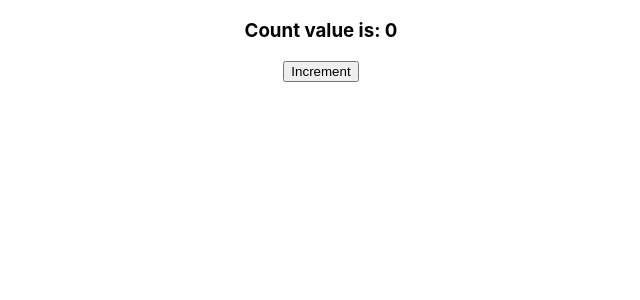
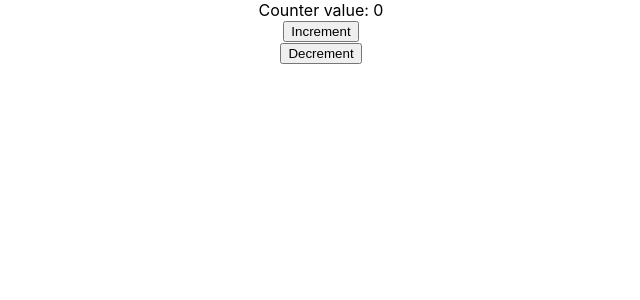
Before and after one commit to NinjaTeknik/First-React-App, a React (Create React App) app: page / in a window 1280 px wide. Shown: the top 300 px of the page, without its empty margins (319-959 px from the left). Built offline with nearby package versions, Linux system fonts and the light colour scheme.

Commit message:
Added: Use of State in functional component

```diff
--- a/src/App.js
+++ b/src/App.js
@@ -4,6 +4,7 @@
 //import Message from './components/Message';
 //import Profile from './components/Profile';
 import Counter from './components/Counter';
+import FunctionalCounter from './components/FunctionalCounter';
 //import Resume from './components/Resume';
 //import FunctionEvent from './components/FunctionEvent';
 //import ClassEvent from './components/ClassEvent';
@@ -11,7 +12,7 @@
 function App() {
   return (
   <div className="App">
-    <Counter></Counter>
+    <FunctionalCounter></FunctionalCounter>
   </div>
   );
 }
--- /dev/null
+++ b/src/components/FunctionalCounter.js
@@ -0,0 +1,25 @@
+import { useState } from "react";
+function FunctionalCounter(){
+  const [counter,setCounter] = useState(0);
+
+  const increment = () => {
+    setCounter(counter + 1);
+  }
+
+  const decrement = () => {
+    setCounter(counter - 1)
+  }
+
+  return(
+  <div>
+    <div>Counter value: {counter}</div>
+    <div>
+      <button onClick={increment}>Increment</button>
+    </div>
+    <div>
+      <button onClick={decrement}>Decrement</button>
+    </div>
+  </div>
+  );
+}
+export default FunctionalCounter;
```
